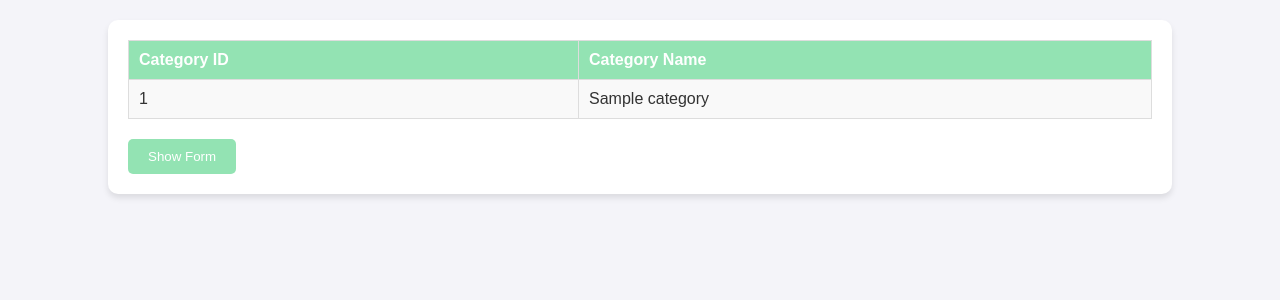
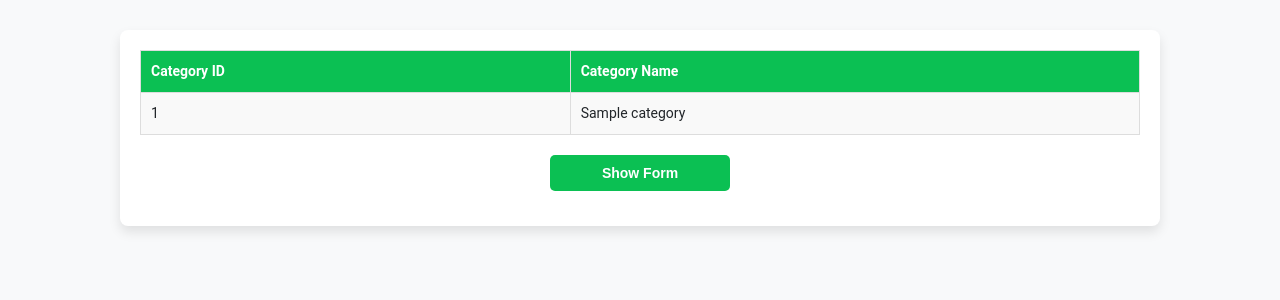
Before and after one commit to YarmikPatel/Online-Medical-Store, a PHP site: page /add_categories.php in a window 1280 px wide. Shown: the top 300 px of the page. Run offline with PHP 8.4, Linux system fonts and the light colour scheme; the visitor is signed in with stand-in values (Sample User, id 1); tables that the repository leaves empty or names only in its code hold one stand-in row (values such as "Sample post").

Commit message:
edit css in admin side

```diff
--- a/Backend/add_categories.css
+++ b/Backend/add_categories.css
@@ -2,19 +2,29 @@
 body {
     margin: 0;
     padding: 0;
-    font-family: Arial, sans-serif;
-    background-color: #f4f4f9;
-    color: #333;
+    font-family: 'Roboto', Arial, sans-serif;
+    background-color: #f8f9fa;
+    color: #212529;
+    line-height: 1.5;
 }
 
 /* Main Container */
 .main {
-    width: 80%;
-    margin: 20px auto;
-    background: #fff;
-    border-radius: 10px;
-    box-shadow: 0 4px 6px rgba(0, 0, 0, 0.1);
+    width: 85%;
+    max-width: 1000px;
+    margin: 30px auto;
+    background: #ffffff;
+    border-radius: 8px;
+    box-shadow: 0 6px 12px rgba(0, 0, 0, 0.1);
     padding: 20px;
+}
+
+/* Heading */
+.main h1 {
+    text-align: center;
+    margin-bottom: 15px;
+    font-size: 1.5rem;
+    color: #0bc053;
 }
 
 /* Table Styles */
@@ -28,11 +38,12 @@ table th, table td {
     padding: 10px;
     text-align: left;
     border: 1px solid #ddd;
+    font-size: 14px;
 }
 
 table th {
-    background-color: #0bc05370;
-    color: white;
+    background-color: #0bc053;
+    color: #ffffff;
     font-weight: bold;
 }
 
@@ -42,57 +53,122 @@ table tr:nth-child(even) {
 
 table tr:hover {
     background-color: #f1f1f1;
+    transition: background-color 0.3s ease-in-out;
 }
 
 /* Form Styles */
-.form {
-    margin-top: 20px;
+.form-container {
+    display: none;
+    padding: 15px;
+    background-color: #f8f9fa;
+    border: 1px solid #ddd;
+    border-radius: 8px;
+    margin-top: 15px;
+    box-shadow: 0 3px 8px rgba(0, 0, 0, 0.05);
 }
 
 .inputBx {
     margin-bottom: 15px;
 }
 
+.inputBx label {
+    display: block;
+    margin-bottom: 5px;
+    font-weight: bold;
+    font-size: 14px;
+    color: #333;
+}
+
 .inputBx input[type="text"],
 .inputBx input[type="submit"] {
     width: 100%;
     padding: 10px;
-    font-size: 16px;
+    font-size: 14px;
     border: 1px solid #ddd;
     border-radius: 5px;
     box-sizing: border-box;
+    transition: all 0.3s ease;
 }
 
 .inputBx input[type="text"]:focus {
-    border-color: #0bc05370;
+    border-color: #0bc053;
     outline: none;
+    box-shadow: 0 0 4px rgba(11, 192, 83, 0.4);
 }
 
 .inputBx input[type="submit"] {
-    background-color: #0bc05370;
+    background-color: #0bc053;
     color: white;
+    font-weight: bold;
     cursor: pointer;
     border: none;
-    transition: background-color 0.3s;
 }
 
 .inputBx input[type="submit"]:hover {
-    background-color: #0bc05370;
+    background-color: #099a44;
+    box-shadow: 0 3px 8px rgba(11, 192, 83, 0.3);
+}
+
+/* Toggle Button */
+button#toggle-button {
+    display: block;
+    width: 180px;
+    margin: 15px auto;
+    padding: 10px 15px;
+    background-color: #0bc053;
+    color: white;
+    font-size: 14px;
+    font-weight: bold;
+    border: none;
+    border-radius: 5px;
+    cursor: pointer;
+    transition: background-color 0.3s ease, transform 0.2s ease;
+}
+
+button#toggle-button:hover {
+    background-color: #099a44;
+    transform: scale(1.05);
+}
+
+/* Feedback Messages */
+.success, .error {
+    text-align: center;
+    padding: 8px;
+    margin-bottom: 15px;
+    border-radius: 5px;
+    font-size: 14px;
+}
+
+.success {
+    background-color: #d4edda;
+    color: #155724;
+    border: 1px solid #c3e6cb;
+}
+
+.error {
+    background-color: #f8d7da;
+    color: #721c24;
+    border: 1px solid #f5c6cb;
 }
 
 /* Responsive Design */
 @media (max-width: 768px) {
     .main {
-        width: 95%;
+        width: 90%;
+        padding: 15px;
     }
 
     table th, table td {
-        font-size: 14px;
+        font-size: 12px;
         padding: 8px;
     }
 
     .inputBx input[type="text"],
     .inputBx input[type="submit"] {
-        font-size: 14px;
+        font-size: 12px;
+    }
+
+    button#toggle-button {
+        width: 100%;
     }
 }
--- a/Backend/add_categories.php
+++ b/Backend/add_categories.php
@@ -1,6 +1,28 @@
 <?php
 include('admin_session.php');
 include('connection.php');
+
+if($_SERVER['REQUEST_METHOD'] == 'POST'){
+    $category_id = $_POST['category_id'];
+    $cname = $_POST['cname'];
+
+    if(!empty($category_id) && !empty($cname)){
+        try{
+            $sql = "INSERT INTO category VALUES('$category_id','$cname')";
+            $result = $conn->query($sql); // execute the query
+
+            if($result){
+                $success_message = "Category added successfully!";
+            }else{
+                $error_message = "Failed to  add Category";
+            }
+        }catch (Exception $e){
+            $error_message = "Error: Category ID Already Exist!!!";
+        }
+    }else{
+        $error_message = "All field are required";
+    }
+}
 ?>
 <!DOCTYPE html>
 <html lang="en">
@@ -9,111 +31,6 @@ include('connection.php');
     <meta name="viewport" content="width=device-width, initial-scale=1.0">
     <link rel="stylesheet" href="add_categories.css">
     <title>Add Product - Category</title>
-    <style>
-        /* General Reset */
-        body {
-            margin: 0;
-            padding: 0;
-            font-family: Arial, sans-serif;
-            background-color: #f4f4f9;
-            color: #333;
-        }
-
-        /* Main Container */
-        .main {
-            width: 80%;
-            margin: 20px auto;
-            background: #fff;
-            border-radius: 10px;
-            box-shadow: 0 4px 6px rgba(0, 0, 0, 0.1);
-            padding: 20px;
-        }
-
-        /* Table Styles */
-        table {
-            width: 100%;
-            border-collapse: collapse;
-            margin-bottom: 20px;
-        }
-
-        table th, table td {
-            padding: 10px;
-            text-align: left;
-            border: 1px solid #ddd;
-        }
-
-        table th {
-            background-color: #0bc05370;
-            color: white;
-            font-weight: bold;
-        }
-
-        table tr:nth-child(even) {
-            background-color: #f9f9f9;
-        }
-
-        table tr:hover {
-            background-color: #f1f1f1;
-        }
-
-        /* Form Styles */
-        .form-container {
-            display: none; /* Initially hidden */
-            transition: all 0.3s ease-in-out;
-            background-color: #f9f9f9;
-            padding: 15px;
-            border: 1px solid #ddd;
-            border-radius: 5px;
-        }
-
-        .inputBx {
-            margin-bottom: 15px;
-        }
-
-        .inputBx input[type="text"],
-        .inputBx input[type="submit"] {
-            width: 100%;
-            padding: 10px;
-            font-size: 16px;
-            border: 1px solid #ddd;
-            border-radius: 5px;
-            box-sizing: border-box;
-        }
-
-        .inputBx input[type="text"]:focus {
-            border-color: #0bc05370;
-            outline: none;
-        }
-
-        .inputBx input[type="submit"] {
-            background-color: #0bc05370;
-            color: white;
-            cursor: pointer;
-            border: none;
-            transition: background-color 0.3s;
-        }
-
-        .inputBx input[type="submit"]:hover {
-            background-color: #0bc05370;
-        }
-
-        /* Responsive Design */
-        @media (max-width: 768px) {
-            .main {
-                width: 95%;
-            }
-
-            table th, table td {
-                font-size: 14px;
-                padding: 8px;
-            }
-
-            .inputBx input[type="text"],
-            .inputBx input[type="submit"] {
-                font-size: 14px;
-            }
-        }
-    </style>
     <script>
         function toggleForm() {
             const formContainer = document.getElementById('form-container');
@@ -131,7 +48,14 @@ include('connection.php');
 </head>
 <body>
     <div class="main">
-        <table border="1">
+    <?php
+     if (isset($success_message)) echo "<p class='success'>$success_message</p>";
+     ?>
+    <?php
+     if (isset($error_message)) echo "<p class='error'>$error_message</p>";
+     ?>
+
+    <table border="1">
             <tr>
                 <th>Category ID</th>
                 <th>Category Name</th>
@@ -158,8 +82,8 @@ include('connection.php');
             }
             ?>
             <!-- Form Container Row -->
-            <tr colspan="2" id="form-container" class="form-container">
-                <td >
+            <tr id="form-container" class="form-container">
+                <td colspan='2'>
                     <form method="post">
                         <div class="inputBx">
                             Enter category ID <br>
@@ -167,7 +91,7 @@ include('connection.php');
                         </div>
                         <div class="inputBx">
                             Enter category name <br>
-                            <input type="text" name="name" id="name" required>
+                            <input type="text" name="cname" id="cname" required>
                         </div>
                         <div class="inputBx">
                             <input type="submit" value="Add category">
@@ -178,7 +102,11 @@ include('connection.php');
         </table>
 
         <!-- Toggle Button -->
-        <button id="toggle-button" onclick="toggleForm()" style="padding: 10px 20px; background-color: #0bc05370; color: white; border: none; border-radius: 5px; cursor: pointer;">
+        <!-- <button id="toggle-button" onclick="toggleForm()" style="padding: 10px 20px; background-color: #0bc05370; color: white; border: none; border-radius: 5px; cursor: pointer;">
+            Show Form
+        </button> -->
+
+        <button id="toggle-button" onclick="toggleForm()">
             Show Form
         </button>
     </div>
--- a/Frontend/login.php
+++ b/Frontend/login.php
@@ -190,7 +190,7 @@ if($_SERVER["REQUEST_METHOD"] == "POST"){
 <body>
 
 <div class="login-container">
-    <img src="../Backend/image1/profile-user.png" alt="MedDrip Pharmacy Logo">
+    <img src="../Backend/image1/Menopause.png" alt="MedDrip Pharmacy Logo">
     <h2>Login to MedDrip Pharmacy</h2>
     <form class="login" action="" method="post">
         <div class="email-id">
```
